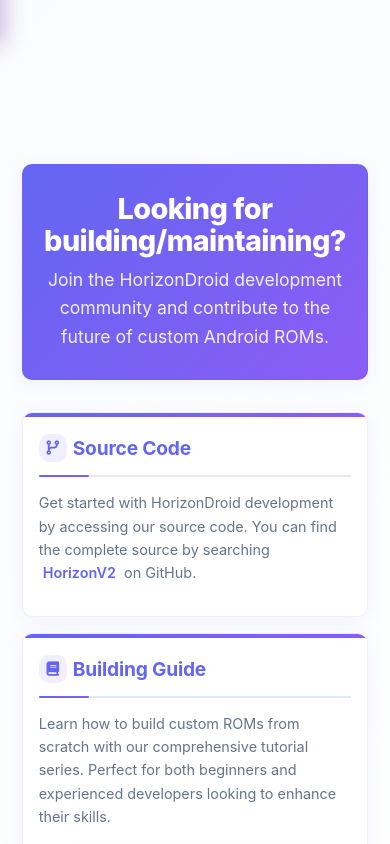
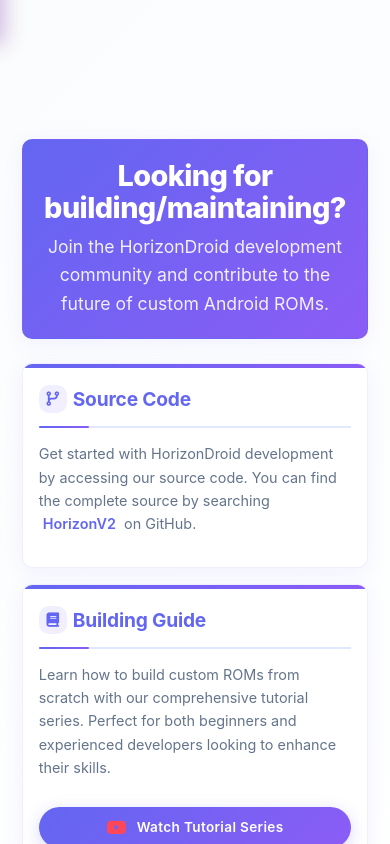
Before and after one commit to SheoranPranshu/test01, a React (Vite) app: page /build in a window 390 px wide. Shown: the part 800-1644 px from the top of the page. Built offline with nearby package versions, Linux system fonts and the light colour scheme.

Commit message:
emoty space 02

```diff
--- a/src/components/css/Build.css
+++ b/src/components/css/Build.css
@@ -37,8 +37,8 @@
     background: var(--gradient-purple);
     color: white;
     text-align: center;
-    padding: 48px 32px;
-    margin-bottom: 32px;
+    padding: 32px;
+    margin-bottom: 24px;
     margin-top: 0;
 }
 
@@ -275,7 +275,7 @@
     }
 
     .build-section:first-child {
-        padding: 32px 20px;
+        padding: 24px 20px;
     }
 
     .build-section h1 {
@@ -328,7 +328,7 @@
     }
 
     .build-section:first-child {
-        padding: 28px 16px;
+        padding: 20px 16px;
     }
 
     .build-section h1 {
--- a/src/components/css/Navbar.css
+++ b/src/components/css/Navbar.css
@@ -20,8 +20,6 @@
   --navbar-backdrop-blur: blur(20px);
   --navbar-box-shadow: 0 8px 32px rgba(0, 0, 0, 0.3);
   --navbar-box-shadow-hover: 0 12px 40px rgba(0, 0, 0, 0.4);
-
-  --navbar-header-height: 100px;
 }
 
 @keyframes navbar-float {
@@ -299,9 +297,9 @@
 
 .main-content {
   margin-left: 0;
-  min-height: calc(100vh - var(--navbar-header-height));
+  min-height: 100vh;
   transition: var(--navbar-transition);
-  padding-top: var(--navbar-header-height);
+  padding-top: 80px;
 }
 
 @media (min-width: 901px) {
@@ -313,7 +311,9 @@
     display: none;
   }
 
-  :root { --navbar-header-height: 100px; }
+  .main-content {
+    padding-top: 80px;
+  }
 }
 
 body.menu-active .sidebar {
@@ -333,7 +333,9 @@ body.menu-active .main-content {
     display: block;
   }
 
-  :root { --navbar-header-height: 80px; }
+  .main-content {
+    padding-top: 70px;
+  }
 }
 
 @media (max-width: 640px) {
@@ -358,11 +360,8 @@ body.menu-active .main-content {
     padding: 16px 20px;
   }
 
-  :root { --navbar-header-height: 70px; }
-
   .main-content {
-    min-height: calc(100vh - var(--navbar-header-height));
-    padding-top: var(--navbar-header-height);
+    padding-top: 60px;
   }
 }
 
--- a/src/components/css/style.css
+++ b/src/components/css/style.css
@@ -66,17 +66,23 @@ h1, h2, h3, h4, h5, h6 {
     width: 90%;
     max-width: 1200px;
     margin: 0 auto;
+    padding: 10px 0;
+}
+
+.section {
     padding: 20px 0;
 }
 
-.section {
-    padding: 40px 0;
+.page-content {
+    min-height: calc(100vh - 80px);
+    padding-top: 0;
+    margin-top: 0;
 }
 
 .section-title {
     text-align: center;
     font-size: 2.5rem;
-    margin-bottom: 40px;
+    margin-bottom: 30px;
     position: relative;
     display: block;
     width: 100%;
@@ -171,11 +177,16 @@ body.light-theme .section-title {
 @media (max-width: 900px) {
     .container {
         width: 95%;
+        padding: 10px 0;
+    }
+
+    .section {
         padding: 15px 0;
     }
 
     .section-title {
         font-size: 2rem;
+        margin-bottom: 25px;
     }
 
     .btn {
@@ -186,12 +197,12 @@ body.light-theme .section-title {
 
 @media (max-width: 640px) {
     .section {
-        padding: 30px 0;
+        padding: 10px 0;
     }
 
     .section-title {
         font-size: 1.8rem;
-        margin-bottom: 30px;
+        margin-bottom: 20px;
     }
 
     .btn {
```
